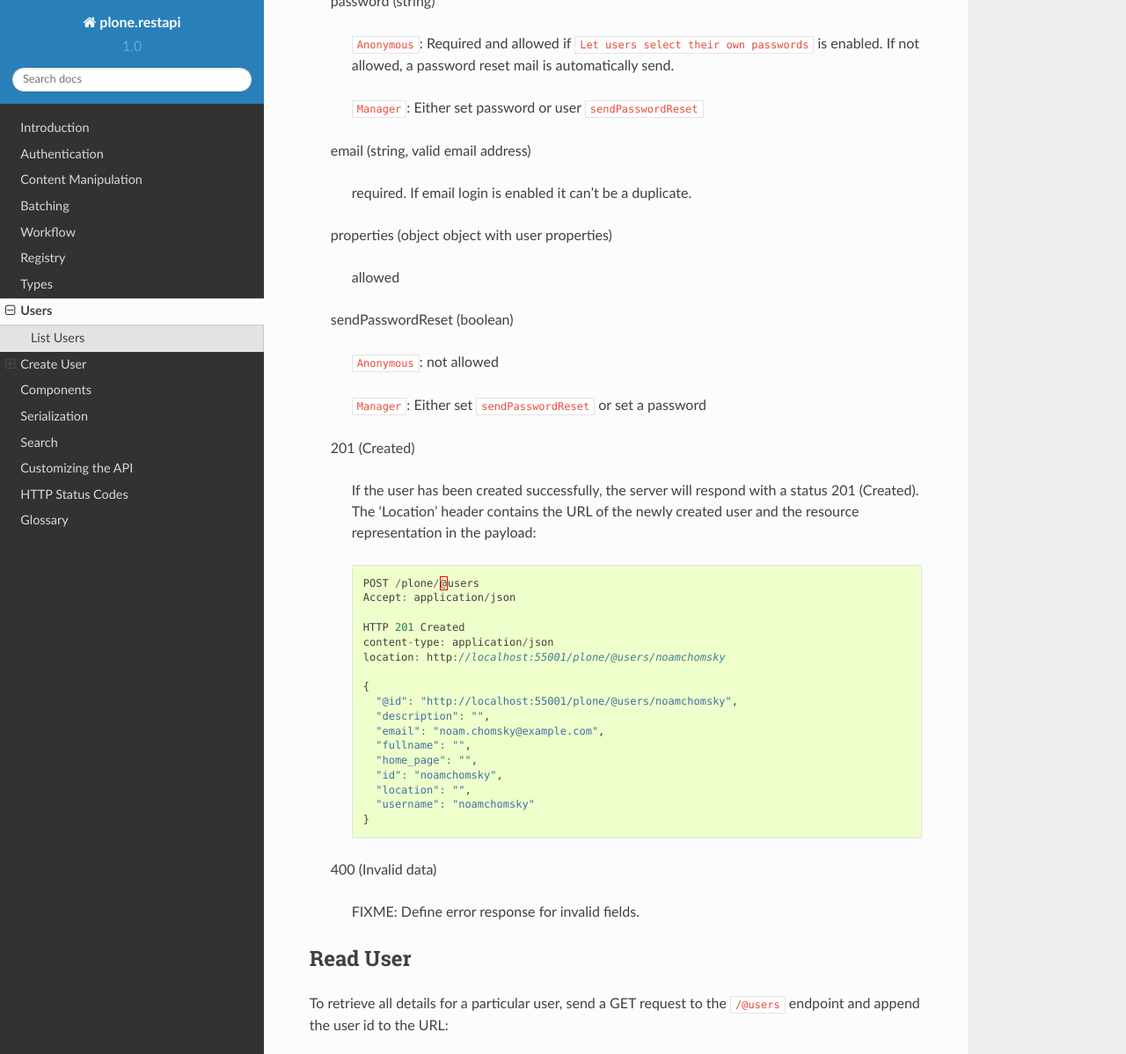
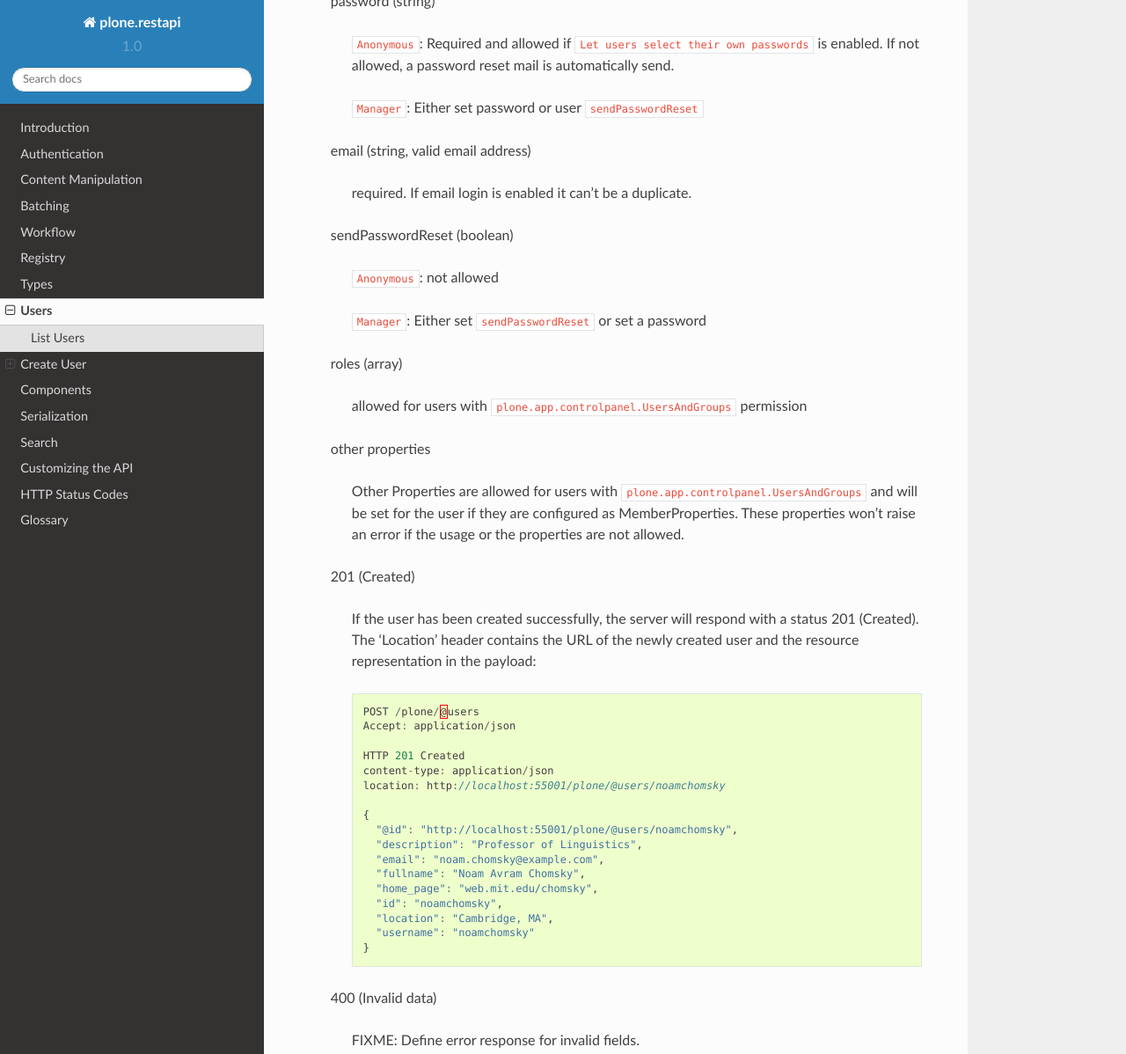
Before and after one commit to plone/plone.restapi, a Sphinx documentation site: the page built from docs/source/users.rst, in a window 1280 px wide and 1400 px high, scrolled down 2307 px, cut to the strip 0-1198 px from the top of the window. Shown: the whole strip at 88% size. Built offline with Sphinx 7.4.7 and the Read the Docs theme 2.0.0, drawn with Linux system fonts in a browser that asks for light colours.

Commit message:
Change user registration to read flat object #215

```diff
--- a/CHANGES.rst
+++ b/CHANGES.rst
@@ -5,6 +5,10 @@ Changelog
 ------------------
 
 New Features:
+
+- Add user registration to @users POST
+  https://github.com/plone/plone.restapi/pull/255
+  [csenger]
 
 - Make date and datetime fields provide a 'widget' attribute.
   [timo]
--- a/docs/source/_json/users_created.json
+++ b/docs/source/_json/users_created.json
@@ -7,11 +7,11 @@ location: http://localhost:55001/plone/@users/noamchomsky
 
 {
   "@id": "http://localhost:55001/plone/@users/noamchomsky",
-  "description": "",
+  "description": "Professor of Linguistics",
   "email": "noam.chomsky@example.com",
-  "fullname": "",
-  "home_page": "",
+  "fullname": "Noam Avram Chomsky",
+  "home_page": "web.mit.edu/chomsky",
   "id": "noamchomsky",
-  "location": "",
+  "location": "Cambridge, MA",
   "username": "noamchomsky"
 }
--- a/docs/source/users.rst
+++ b/docs/source/users.rst
@@ -127,15 +125,23 @@ The available and required fields depend on
 
      required. If email login is enabled it can't be a duplicate.
 
-  properties (object object with user properties)
-
-     allowed
-
   sendPasswordReset (boolean)
 
      ``Anonymous``: not allowed
 
      ``Manager``: Either set ``sendPasswordReset`` or set a password
+
+  roles (array)
+
+     allowed for users with ``plone.app.controlpanel.UsersAndGroups``
+     permission
+
+  other properties
+
+     Other Properties are allowed for users with
+     ``plone.app.controlpanel.UsersAndGroups`` and will be set for the user
+     if they are configured as MemberProperties. These properties won't
+     raise an error if the usage or the properties are not allowed.
 
 
 Response
```
Also changed, not shown: other parts of docs/source/users.rst (+4 -6 lines), 3 other files.
